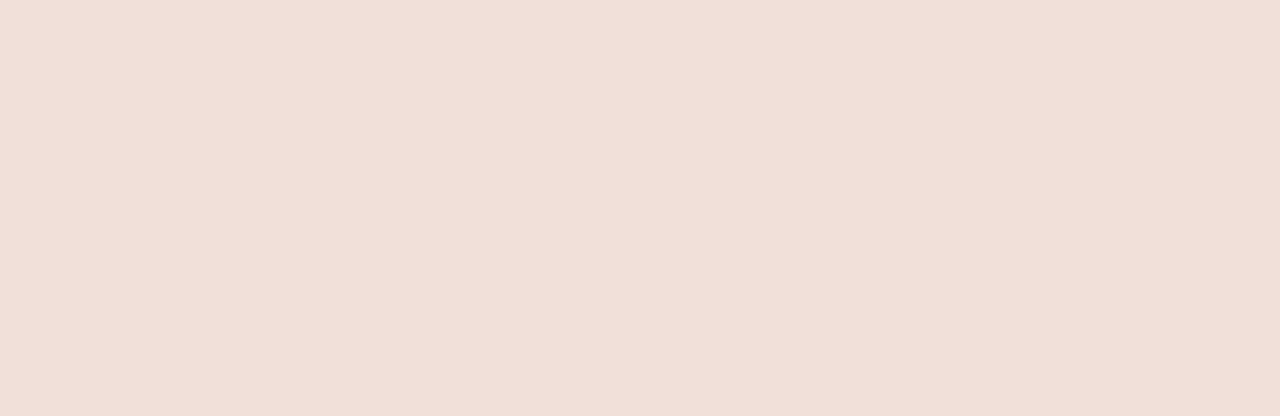
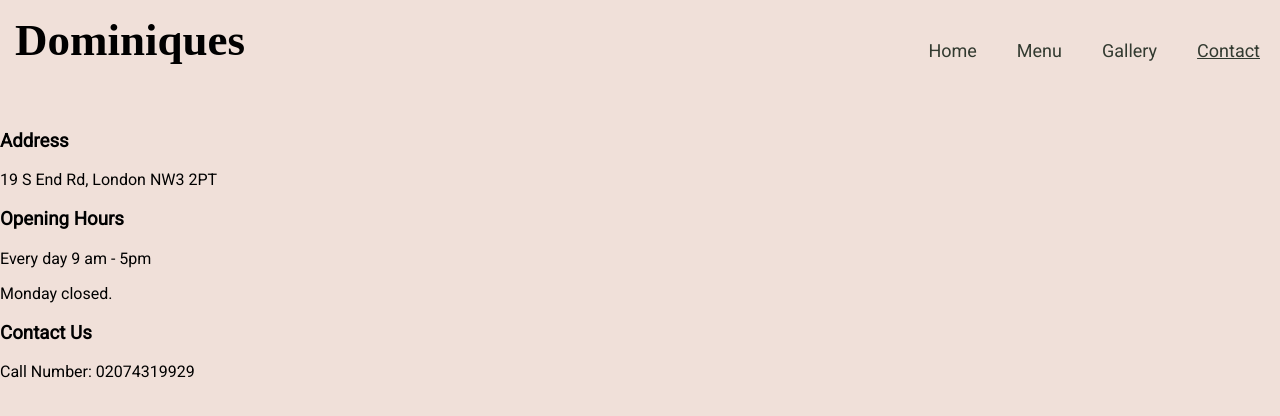
Before and after one commit to melika760/DominiqueCafeMenue, a React (Create React App) app: page /Contact in a window 1280 px wide. Shown: the top 416 px of the page. Built offline with nearby package versions, Linux system fonts and the light colour scheme; a web font is replaced by a local one.

Commit message:
adding contact page

```diff
--- a/public/index.html
+++ b/public/index.html
@@ -7,7 +7,7 @@
     <meta name="theme-color" content="#000000" />
     <meta
       name="description"
-      content="Web site created using create-react-app"
+      content="Dominique's cafe website"
     />
     <link rel="apple-touch-icon" href="%PUBLIC_URL%/logo192.png" />
     <!--
--- a/src/App.js
+++ b/src/App.js
@@ -2,6 +2,7 @@
 import { Route,Switch } from "react-router-dom";
 import Homepage from "./pages/Homepage";
 import Menupage from "./pages/Menupage";
+import ContactUs from "./Components/ContactUs";
 
 function App() {
   return (
@@ -9,7 +10,7 @@ function App() {
 <Switch>
   <Route path='/' exact><Homepage/></Route>
   <Route path="/Menu" exact><Menupage/></Route>
-
+  <Route path="/Contact" exact><ContactUs/></Route>
 </Switch>
 
 
--- a/src/Components/ContactUs.js
+++ b/src/Components/ContactUs.js
@@ -0,0 +1,23 @@
+import styles from "./ContactUs.module.css"
+import Nav from "./Nav";
+import { Fragment } from "react";
+export default function ContactUs(){
+    return( <Fragment>
+        <Nav/>
+        <div className={styles.wraper} >
+        <div className={styles.description}>
+            <h3>Address</h3>
+            <p>19 S End Rd, London NW3 2PT</p>
+        </div>
+        <div className={styles.description}>
+            <h3>Opening Hours</h3>
+            <p> Every day 9 am - 5pm</p>
+            <p> Monday closed.</p>
+        </div>
+        <div className={styles.description}>
+            <h3>Contact Us</h3>
+            <p>Call Number: 02074319929</p>
+        </div>
+                </div>
+                </Fragment>)
+}
--- a/src/Components/SandwichItem.js
+++ b/src/Components/SandwichItem.js
@@ -4,7 +4,7 @@ export default function SandwichItem(){
     <h2>Sandwiches</h2>
     <div className={Class.wrapItems}>
         <div className={Class.item}>
-            <h3>Club Sandwich::</h3>
+            <h3>Club Sandwich:</h3>
             <p>Served with White or Brown Bread & Garnish Salad.To add chips extra <strong>£1</strong></p>
             <div className={Class.prices}><h3>Bacon Chicken & Avocado</h3>
             <h3>£11.50</h3></div>
```
